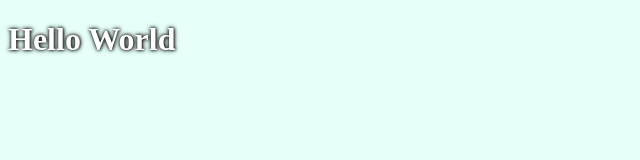
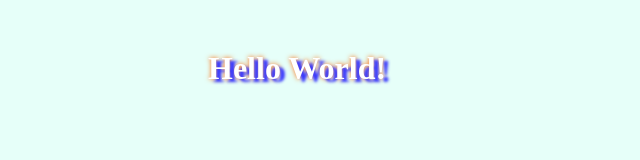
Before and after one commit to belcan/test, a plain HTML site: page index.html in a window 1280 px wide. Shown: the whole page, without its empty margins (0-640 px from the left). Drawn offline with Linux system fonts and the light colour scheme.

Commit message:
added shadow to h1

```diff
--- a/index.html
+++ b/index.html
@@ -4,14 +4,14 @@
 <head>
   <meta charset="utf-8">
   <link rel="stylesheet" href="style.css">
-  <script src="app.js">
+  <script type="text/javascript" src="app.js">
   </script>
   <title>test</title>
 </head>
 
 <body>
-  <h1>Hello World</h1>
-  <script type="text/javascript">
+  <h1>Hello World!</h1>
+  <script >
 
   </script>
 </body>
--- a/style.css
+++ b/style.css
@@ -2,6 +2,7 @@ html {
   background-color:#e6fff9;
 }
 h1{
+  margin: 50px 0 0 200px;
   color: white;
-  text-shadow: 0.5px 0.3px 3px #000, 0.2px 0.3px 5px #000;
+  text-shadow: 5px 3px 3px #3333ff, 0.2px 0.3px 5px #ff6600;
 }
```
